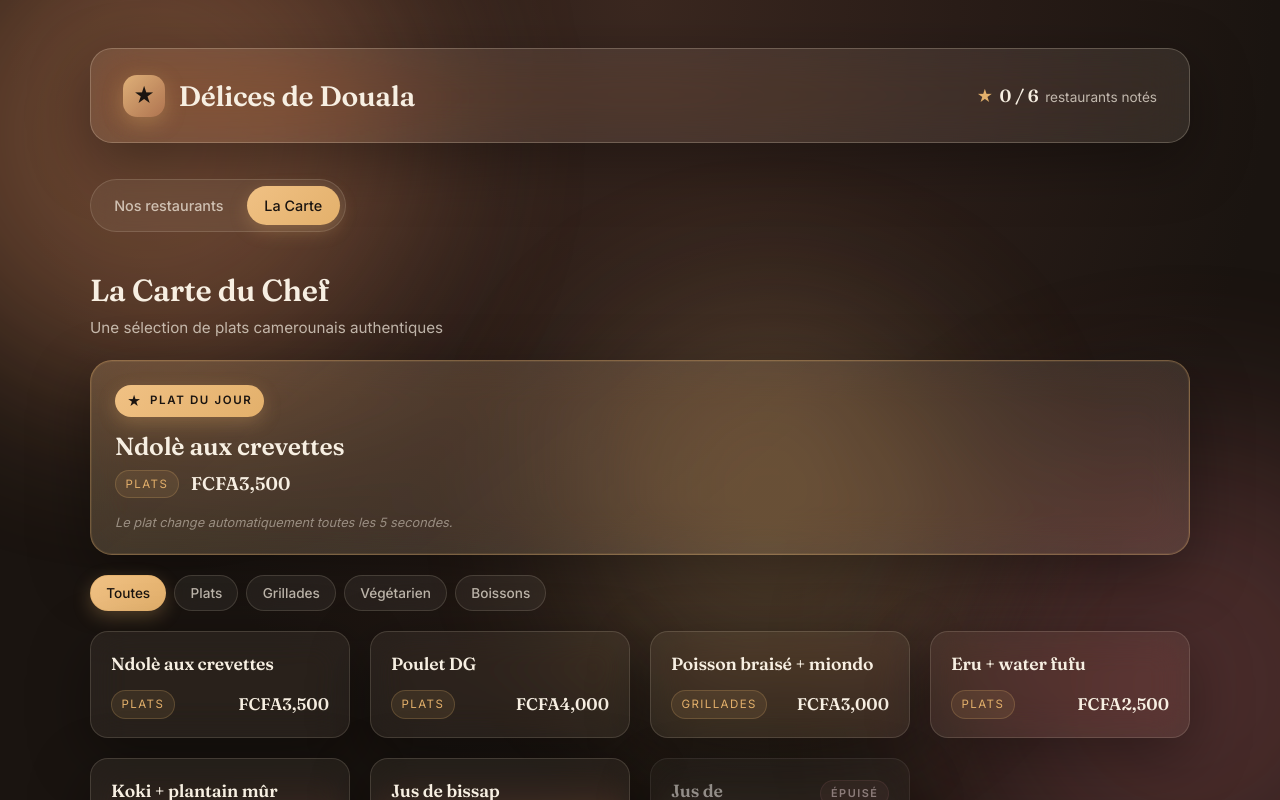
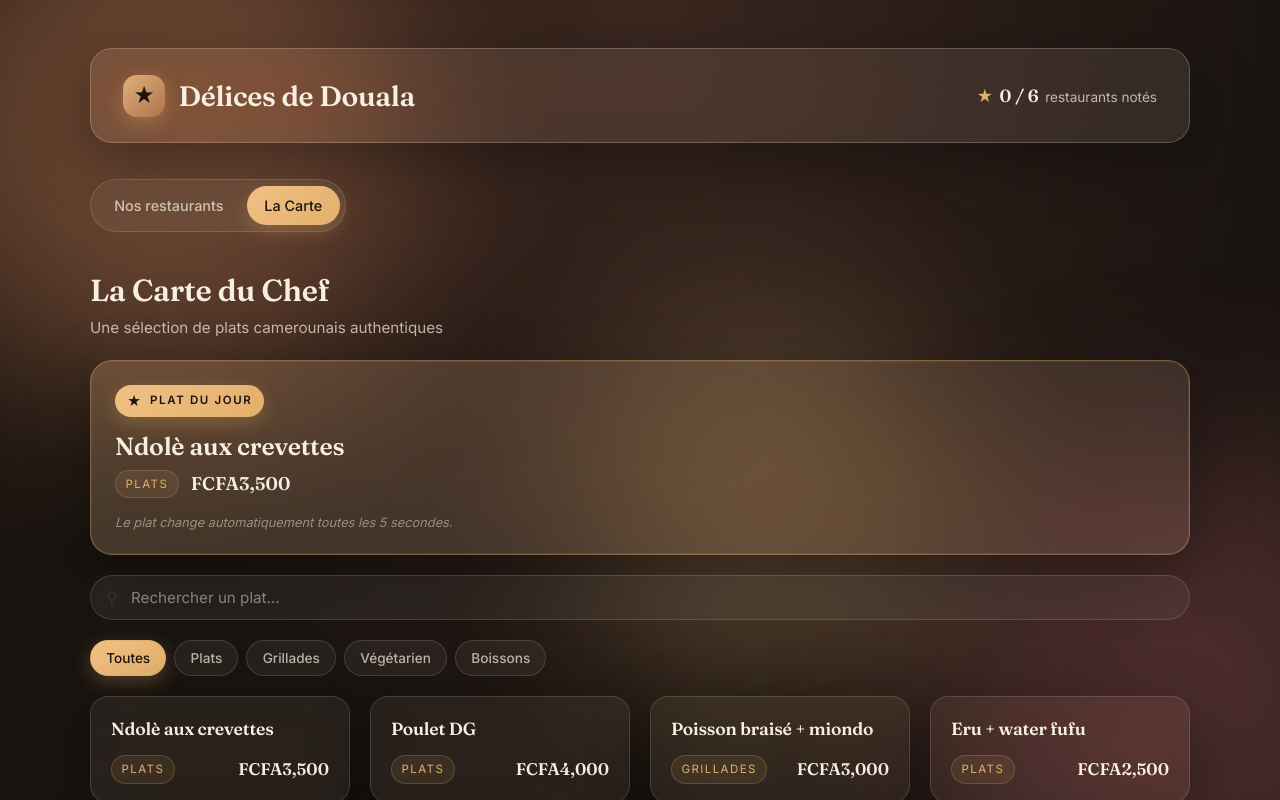
Before and after one commit to Aly-leo/delices-de-douala-tp, an Angular app: page / in a window 1280 px wide. Both pictures are taken after a click on the button "La Carte". Shown: the top 800 px of the page. Built offline with nearby package versions, Linux system fonts and the light colour scheme.

Commit message:
feat(env): environnements + bonus recherche par nom + README complet

```diff
--- a/angular.json
+++ b/angular.json
@@ -30,9 +30,7 @@
                 "input": "public"
               }
             ],
-            "styles": [
-              "src/styles.scss"
-            ]
+            "styles": ["src/styles.scss"]
           },
           "configurations": {
             "production": {
@@ -53,7 +51,13 @@
             "development": {
               "optimization": false,
               "extractLicenses": false,
-              "sourceMap": true
+              "sourceMap": true,
+              "fileReplacements": [
+                {
+                  "replace": "src/environments/environment.ts",
+                  "with": "src/environments/environment.development.ts"
+                }
+              ]
             }
           },
           "defaultConfiguration": "production"
--- a/src/app/app.html
+++ b/src/app/app.html
@@ -7,6 +7,7 @@
 
   <main class="shell">
     <app-header
+      [nom]="restaurantNom"
       [ratedCount]="ratedCount()"
       [totalCount]="totalCount()"
       [averageRating]="averageRating()"
--- a/src/app/app.ts
+++ b/src/app/app.ts
@@ -1,4 +1,5 @@
 import { ChangeDetectionStrategy, Component, computed, signal } from '@angular/core';
+import { environment } from '../environments/environment';
 import { Carte } from './components/carte/carte';
 import { Header } from './components/header/header';
 import { RestaurantList } from './components/restaurant-list/restaurant-list';
@@ -15,6 +16,8 @@ type Tab = 'restaurants' | 'carte';
   changeDetection: ChangeDetectionStrategy.OnPush,
 })
 export class App {
+  protected readonly restaurantNom = environment.restaurantNom;
+
   protected readonly activeTab = signal<Tab>('restaurants');
 
   protected readonly restaurants = signal<Restaurant[]>([
--- a/src/app/components/carte/carte.html
+++ b/src/app/components/carte/carte.html
@@ -16,6 +16,23 @@
     </div>
   } @else if (plats(); as liste) {
     <app-plat-du-jour [plats]="liste" />
+
+    <div class="recherche">
+      <span class="recherche-icon" aria-hidden="true">&#9906;</span>
+      <input
+        type="search"
+        class="recherche-input"
+        placeholder="Rechercher un plat…"
+        [value]="recherche()"
+        (input)="onRechercheInput($event)"
+        aria-label="Rechercher un plat"
+      />
+      @if (recherche()) {
+        <button type="button" class="recherche-clear" (click)="resetRecherche()" aria-label="Effacer la recherche">
+          &times;
+        </button>
+      }
+    </div>
 
     <div class="filtres" role="tablist" aria-label="Filtrer par catégorie">
       @for (cat of categories; track cat) {
@@ -39,7 +56,7 @@
         }
       </div>
     } @else {
-      <p class="empty">Aucun plat dans cette catégorie.</p>
+      <p class="empty">Aucun plat ne correspond à vos critères.</p>
     }
   }
 </section>
--- a/src/app/components/carte/carte.scss
+++ b/src/app/components/carte/carte.scss
@@ -24,6 +24,65 @@
     margin: 0;
     color: var(--text-secondary);
     font-size: 0.95rem;
+  }
+}
+
+.recherche {
+  position: relative;
+  display: flex;
+  align-items: center;
+
+  .recherche-icon {
+    position: absolute;
+    left: 1rem;
+    color: var(--text-muted);
+    font-size: 1rem;
+    pointer-events: none;
+  }
+
+  .recherche-input {
+    width: 100%;
+    padding: 0.75rem 1rem 0.75rem 2.5rem;
+    border-radius: 999px;
+    border: 1px solid var(--glass-border);
+    background: var(--glass-bg);
+    backdrop-filter: blur(14px);
+    -webkit-backdrop-filter: blur(14px);
+    color: var(--text-primary);
+    font-family: var(--sans);
+    font-size: 0.95rem;
+    transition: border-color 0.25s ease, background 0.25s ease;
+
+    &::placeholder {
+      color: var(--text-muted);
+    }
+
+    &:focus {
+      outline: none;
+      border-color: rgba(227, 176, 107, 0.45);
+      background: var(--glass-bg-strong);
+    }
+  }
+
+  .recherche-clear {
+    appearance: none;
+    position: absolute;
+    right: 0.85rem;
+    background: rgba(247, 239, 226, 0.10);
+    border: 0;
+    width: 26px;
+    height: 26px;
+    border-radius: 50%;
+    color: var(--text-secondary);
+    font-size: 1.1rem;
+    line-height: 1;
+    cursor: pointer;
+    transition: background 0.2s ease, color 0.2s ease;
+
+    &:hover {
+      background: rgba(247, 239, 226, 0.18);
+      color: var(--text-primary);
+    }
   }
 }
 
--- a/src/app/components/carte/carte.ts
+++ b/src/app/components/carte/carte.ts
@@ -29,14 +29,30 @@ export class Carte {
   ];
 
   protected readonly categorie = signal<CategorieFiltre>('Toutes');
+  protected readonly recherche = signal('');
 
   protected readonly platsFiltres = computed(() => {
     const liste = this.plats() ?? [];
     const cat = this.categorie();
-    return cat === 'Toutes' ? liste : liste.filter((p) => p.categorie === cat);
+    const q = this.recherche().trim().toLowerCase();
+
+    return liste.filter((p) => {
+      const okCat = cat === 'Toutes' || p.categorie === cat;
+      const okQuery = q === '' || p.nom.toLowerCase().includes(q);
+      return okCat && okQuery;
+    });
   });
 
   protected selectCategorie(cat: CategorieFiltre): void {
     this.categorie.set(cat);
   }
+
+  protected onRechercheInput(event: Event): void {
+    const target = event.target as HTMLInputElement;
+    this.recherche.set(target.value);
+  }
+
+  protected resetRecherche(): void {
+    this.recherche.set('');
+  }
 }
--- a/src/app/components/header/header.html
+++ b/src/app/components/header/header.html
@@ -1,7 +1,7 @@
 <header class="app-header">
   <div class="brand">
     <span class="brand-mark">&#9733;</span>
-    <h1 class="brand-title">Délices de Douala</h1>
+    <h1 class="brand-title">{{ nom() }}</h1>
   </div>
 
   <div class="stats">
--- a/src/app/components/header/header.ts
+++ b/src/app/components/header/header.ts
@@ -9,6 +9,7 @@ import { ChangeDetectionStrategy, Component, input } from '@angular/core';
   changeDetection: ChangeDetectionStrategy.OnPush,
 })
 export class Header {
+  readonly nom = input.required<string>();
   readonly ratedCount = input.required<number>();
   readonly totalCount = input.required<number>();
   readonly averageRating = input.required<number>();
--- a/src/app/services/menu.service.ts
+++ b/src/app/services/menu.service.ts
@@ -1,10 +1,13 @@
 import { httpResource } from '@angular/common/http';
 import { Injectable } from '@angular/core';
+import { environment } from '../../environments/environment';
 import { Plat } from '../models/plat';
 
 @Injectable({ providedIn: 'root' })
 export class MenuService {
-  private readonly menuResource = httpResource<Plat[]>(() => '/api/plats.json');
+  private readonly menuResource = httpResource<Plat[]>(
+    () => `${environment.serverUrl}/api/plats.json`,
+  );
 
   readonly plats = this.menuResource.value;
   readonly isLoading = this.menuResource.isLoading;
--- /dev/null
+++ b/src/environments/environment.development.ts
@@ -0,0 +1,5 @@
+export const environment = {
+  production: false,
+  restaurantNom: 'Délices de Douala',
+  serverUrl: '',
+};
--- /dev/null
+++ b/src/environments/environment.ts
@@ -0,0 +1,5 @@
+export const environment = {
+  production: true,
+  restaurantNom: 'Délices de Douala',
+  serverUrl: '',
+};
```
Also changed, not shown: 1 other file (tests, documents, lock files or other folders).
